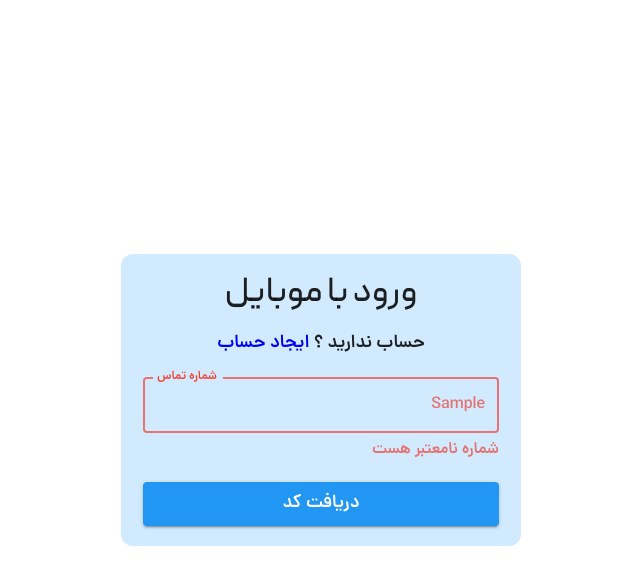
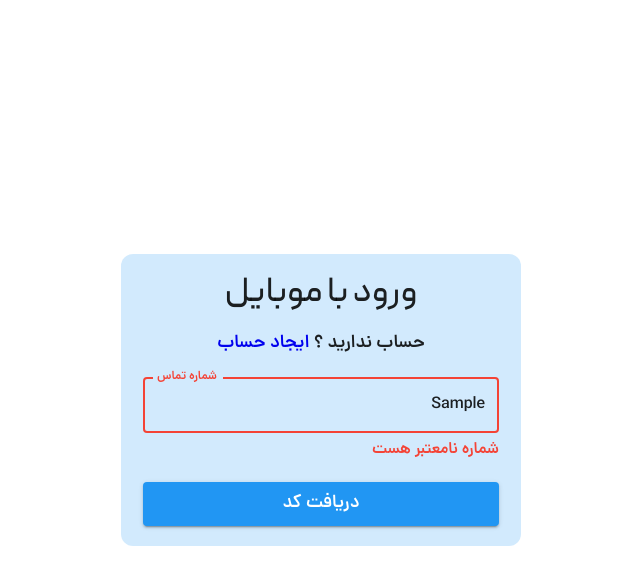
Before and after one commit to alirezaAslani-eng/finance-manager, a Next.js app: page /auth/signin in a window 1280 px wide. Both pictures are taken after typing "Sample" into the empty fields and a click on the button "دریافت کد". Shown: the top 584 px of the page, without its empty margins (389-1029 px from the left). Built offline with nearby package versions, Linux system fonts and the light colour scheme; no server answers.

Commit message:
fix(component) remove customized style

```diff
--- a/components/ui/Input/MuiTextField.tsx
+++ b/components/ui/Input/MuiTextField.tsx
@@ -16,21 +16,10 @@ function MuiTextField({ textFieldProps = {}, errorText }: myProps) {
         variant="outlined"
         label={textFieldProps.placeholder ?? ""}
         {...textFieldProps}
-        sx={{
-          "& .Mui-error": {
-            color: palette.error[300],
-            borderColor: palette.error[300],
-          },
-          "& .MuiOutlinedInput-root.Mui-error fieldset": {
-            borderColor: palette.error[300],
-          },
-
-          ...textFieldProps.sx,
-        }}
       />
 
       {!!errorText && (
-        <Typography component={"span"} sx={{ color: palette.error[300] }}>
+        <Typography component={"span"} sx={{ color: palette.error.main }}>
           {errorText}
         </Typography>
       )}
```
